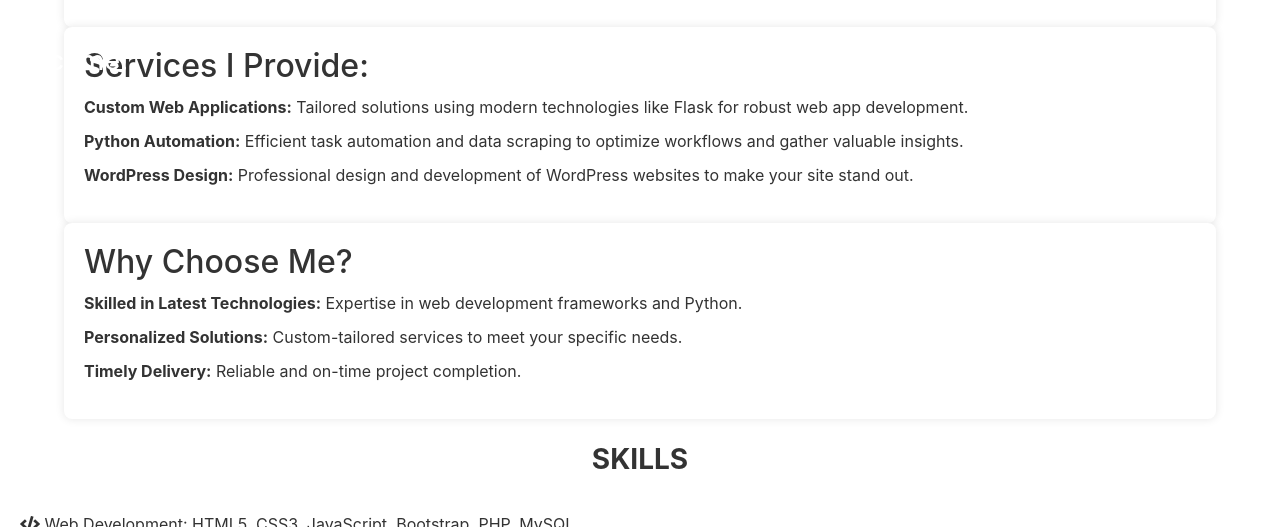
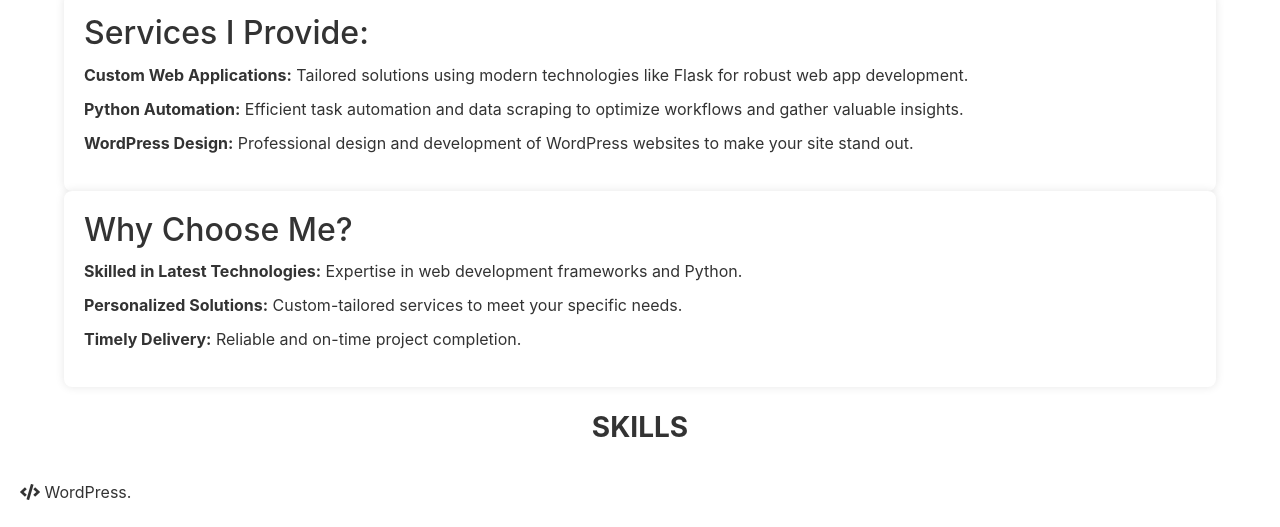
Before and after one commit to abdulhost/abdulwadood.github.io, a plain HTML site: page index.html in a window 1280 px wide. Shown: the part 997-1524 px from the top of the page. Drawn offline with nearby package versions, Linux system fonts and the light colour scheme.

Commit message:
Update index.html

```diff
--- a/index.html
+++ b/index.html
@@ -105,7 +105,6 @@
     <!-- <p>
       Jamia Hamdard University, [Expected Graduation: 2024, May] - Bachelors of Computer Applications
     </p> -->
-    <h1 style="margin: 0;">Welcome!</h1>
     <section id="intro" style="padding: 20px; margin: 0 5%; background: #fff; border-radius: 8px; box-shadow: 0 0 10px rgba(0,0,0,0.1);">
         <p>Hi, I’m a dedicated BCA student from Jamia Hamdard with a passion for web development and Python programming. I offer specialized services to enhance your online presence and streamline your processes:</p>
     </section>
@@ -131,6 +130,9 @@
     <div class="skills-container">
       <div class="left-side">
         <ul class="list-group">
+          <li class="list-group-item">
+            <i class="fas fa-code"></i> WordPress.
+          </li>
           <li class="list-group-item">
             <i class="fas fa-code"></i> Web Development: HTML5, CSS3, JavaScript, Bootstrap, PHP, MySQL.
           </li>
```
